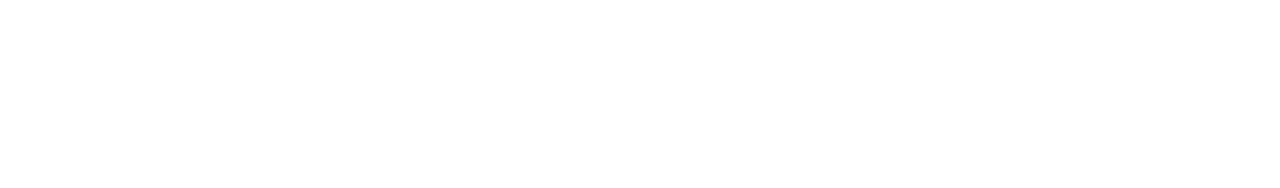
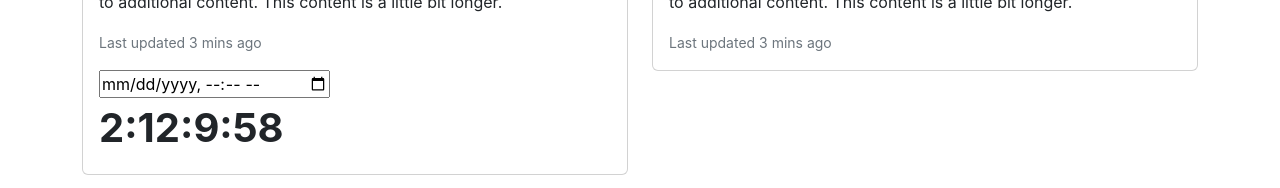
Before and after one commit to Arafat-Hossain-Anik/photography-contest-client-site, a React (Create React App) app: page / in a window 1280 px wide. Shown: the part 1602-1790 px from the top of the page. Before the commit the page ends 1379 px from the top, so only its background shows below. Built offline with nearby package versions, Linux system fonts and the light colour scheme.

Commit message:
coundown added to contest

```diff
--- a/package.json
+++ b/package.json
@@ -7,6 +7,7 @@
     "@testing-library/react": "^13.3.0",
     "@testing-library/user-event": "^13.5.0",
     "react": "^18.2.0",
+    "react-countdown": "^2.3.2",
     "react-dom": "^18.2.0",
     "react-router-dom": "^6.3.0",
     "react-scripts": "^2.1.3",
--- a/src/components/Contest/Contest.js
+++ b/src/components/Contest/Contest.js
@@ -1,5 +1,20 @@
-import React from 'react';
+import React, { useState } from 'react';
+import Countdown from 'react-countdown';
+const Completionist = () => <span>You are good to go!</span>;
+
+
+const renderer = ({ days, hours, minutes, seconds, completed }) => {
+    if (completed) {
+        return <Completionist />;
+    } else {
+        return <span style={{ fontSize: "40px", fontWeight: "bold" }}>{days}:{hours}:{minutes}:{seconds}</span>;
+    }
+};
 const Contest = () => {
+    const [mainDate, setMainDate] = useState('2022-06-24T08:30');
+    function getData(event) {
+        setMainDate(event.target.value);
+    }
     return (
         <div className='container mt-3'>
             <div className='d-flex align-items-center flex-column'>
@@ -14,6 +29,14 @@
                             <h5 className="card-title">Card title</h5>
                             <p className="card-text">This is a wider card with supporting text below as a natural lead-in to additional content. This content is a little bit longer.</p>
                             <p className="card-text"><small className="text-muted">Last updated 3 mins ago</small></p>
+                            <div>
+                                <input onChange={getData} type="datetime-local" name="" id="dateTime" />
+                                <br />
+                                <Countdown
+                                    date={mainDate}
+                                    renderer={renderer}
+                                />
+                            </div>
                         </div>
                     </div>
                 </div>
--- a/src/components/Header/Header.js
+++ b/src/components/Header/Header.js
@@ -6,7 +6,7 @@
         <div id="carouselExampleFade" className="carousel slide carousel-fade" data-bs-ride="carousel">
             <div className="carousel-inner">
                 <div className="carousel-item active carousel-container">
-                    <img src="https://rstheme.com/products/html/shooter/shooter-html/images/slider/slide_2.jpg" className="d-block w-100" style={{ height: "650px" }} alt="..." />
+                    <img src="https://rstheme.com/products/html/shooter/shooter-html/images/slider/slide_2.jpg" className="d-block w-100" alt="..." />
                     <div className="carousel-caption d-none d-md-block carousel-text">
                         <h5 className='header-title'>Submit <br /> Your Best Photo</h5>
                         <p>Some representative placeholder content for the first slide.</p>
@@ -17,7 +17,7 @@
                     </div>
                 </div>
                 <div className="carousel-item">
-                    <img src="https://rstheme.com/products/html/shooter/shooter-html/images/slider/slide_1.jpg" className="d-block w-100" style={{ height: "650px" }} alt="..." />
+                    <img src="https://rstheme.com/products/html/shooter/shooter-html/images/slider/slide_1.jpg" className="d-block w-100" alt="..." />
                     <div className="carousel-caption d-none d-md-block carousel-text">
                         <h5 className='header-title'>Be Ultimate<br /> Photographer</h5>
                         <p>Some representative placeholder content for the first slide.</p>
```
Also changed, not shown: 1 other file (tests, documents, lock files or other folders).
